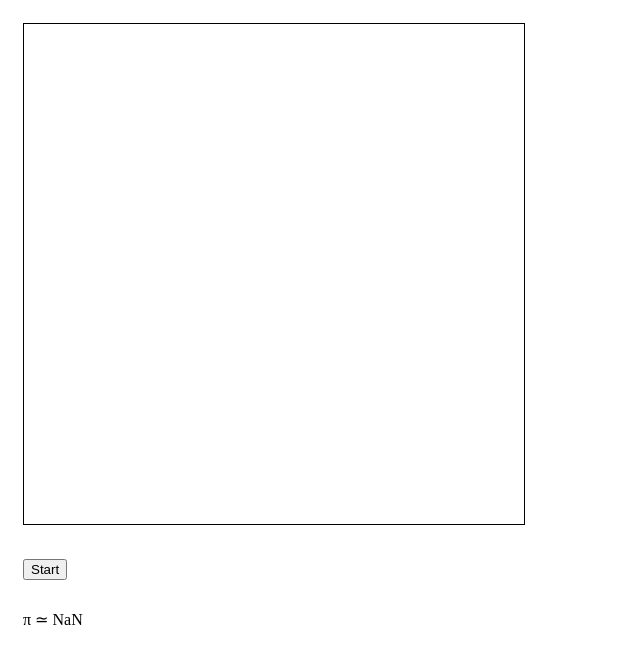
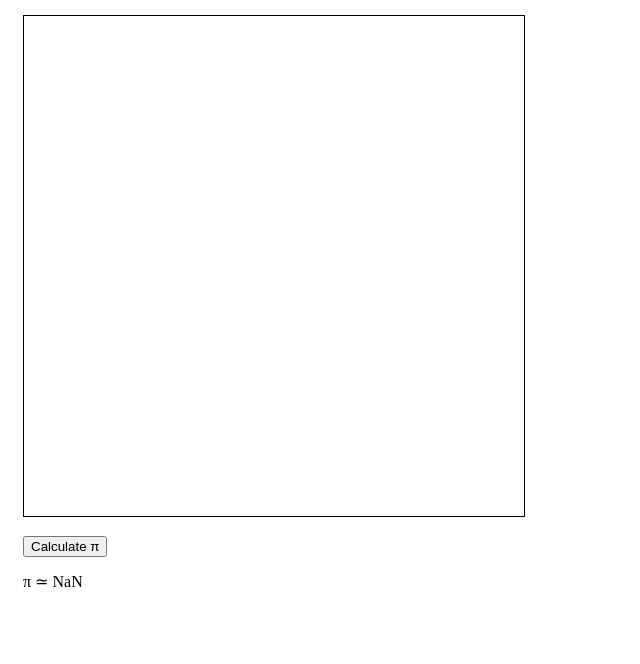
Before and after one commit to jonasfabian/monte-carlo, an Angular app: page / in a window 1280 px wide. Shown: the top 664 px of the page, without its empty margins (0-640 px from the left). Built offline with nearby package versions, Linux system fonts and the light colour scheme.

Commit message:
code cleanup

```diff
--- a/src/app/overview/overview.component.html
+++ b/src/app/overview/overview.component.html
@@ -1,9 +1,9 @@
-<div>
-  <canvas #canvas width="500px" height="500px" style="margin: 15px; border: 1px solid black;"></canvas>
+<div class="set-margin">
+  <canvas id="canvas" #canvas></canvas>
 </div>
-<div>
-  <button style="margin: 15px;" (click)="start()">Start</button>
+<div class="set-margin">
+  <button (click)="start()">Calculate π</button>
 </div>
-<div style="margin: 15px;">
+<div class="set-margin">
   π ≃ {{pi}}
 </div>
--- a/src/app/overview/overview.component.scss
+++ b/src/app/overview/overview.component.scss
@@ -0,0 +1,7 @@
+#canvas {
+  border: 1px solid black;
+}
+
+.set-margin {
+  margin: 15px;
+}
--- a/src/app/overview/overview.component.ts
+++ b/src/app/overview/overview.component.ts
@@ -12,34 +12,41 @@ export class OverviewComponent implements OnInit {
 
   @ViewChild('canvas', {static: true}) canvas: ElementRef<HTMLCanvasElement>;
   ctx: CanvasRenderingContext2D;
-
-  index = 0;
   radius = 500;
   inSquare = 0;
   inCircle = 0;
   pi = this.inCircle / this.inSquare;
 
   ngOnInit() {
+    this.initCanvas();
+  }
+
+  initCanvas(): void {
+    // Initialized Canvas
+    this.canvas.nativeElement.width = 500;
+    this.canvas.nativeElement.height = 500;
     this.ctx = this.canvas.nativeElement.getContext('2d');
   }
 
   start(): void {
-    // generate 2 random numbers between 0 and 100
-    while (this.index <= 100000) {
+    let index = 0;
+    this.ctx.clearRect(0, 0, this.canvas.nativeElement.width, this.canvas.nativeElement.height);
+    while (index <= 100000) {
       this.checkInCircle(Math.floor(Math.random() * 500), Math.floor(Math.random() * 500));
       this.calculatePi();
-      this.index++;
+      index++;
     }
   }
 
   // x² + y² <= r²
   checkInCircle(x: number, y: number): void {
-    if ((Math.pow(x, 2) + Math.pow(y, 2)) <= Math.pow(this.radius, 2)) {
-      this.inCircle++;
+    const xSqrt = Math.pow(x, 2);
+    const ySqrt = Math.pow(y, 2);
+    const rSqrt = Math.pow(this.radius, 2);
+    if ((xSqrt + ySqrt) <= rSqrt) {
+      this.drawPoint(x, y, true);
+    } else {
       this.drawPoint(x, y, false);
-    } else {
-      this.inSquare++;
-      this.drawPoint(x, y, true);
     }
   }
 
@@ -49,9 +56,11 @@ export class OverviewComponent implements OnInit {
 
   drawPoint(x: number, y: number, inside: boolean): void {
     if (inside) {
+      this.ctx.fillStyle = 'red';
+      this.inCircle++;
+    } else {
       this.ctx.fillStyle = 'blue';
-    } else {
-      this.ctx.fillStyle = 'red';
+      this.inSquare++;
     }
     this.ctx.fillRect(x, y, 5, 5);
   }
```
